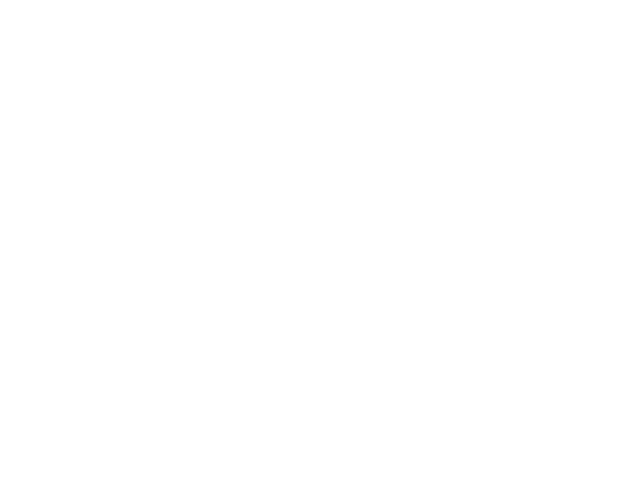
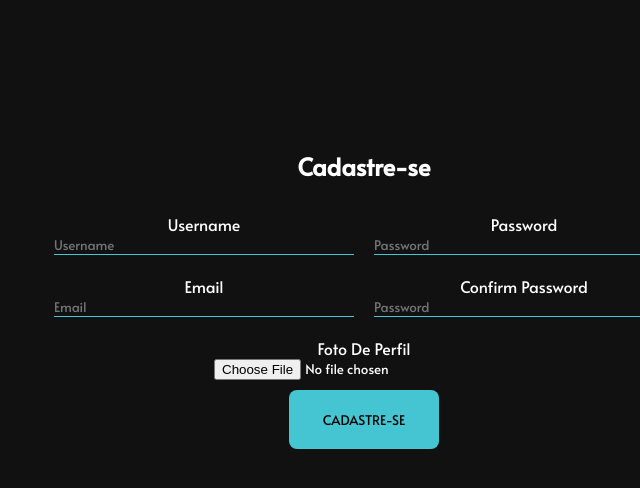
Before and after one commit to felipAlves/PlayMusics, a plain HTML site: page www/frontend/app/Login/cadastro.html in a window 1280 px wide. Shown: the whole page, without its empty margins (276-916 px from the left). Drawn offline with Linux system fonts and the light colour scheme.

Commit message:
finalizando pagina de cadastro (frontend)
apenas parte visual sem nenhuma chamada a api por enquanto

```diff
--- a/www/frontend/app/Login/cadastro.html
+++ b/www/frontend/app/Login/cadastro.html
@@ -3,15 +3,60 @@
 <head>
     <meta charset="UTF-8">
     <meta name="viewport" content="width=device-width, initial-scale=1.0">
-    <title></title>
+    <!-- CSS -->
+    <link rel="stylesheet" href="../../assets/css/Login/login.css">
+    <link rel="stylesheet" href="../../assets/css/Login/cadastro.css">
+    <!-- js -->
+    <title>CADASTRA-SE</title>
 </head>
 <body>
-
-
-    <div id="">
-
+    <div id="cadastro">
+        <header id="header_cadastro">
+            <h2>Cadastre-se</h2>
+        </header>
+        <form id="form_login" action="">
+            <div class="form_group">
+                <div class="form_item">
+                    <div class="col">
+                        <label for="username_cadastro">
+                            Username
+                        </label>
+                        <input type="text" class="input_form" id="username_cadastro" placeholder="Username">
+                    </div>
+                    <div class="col">
+                        <label for="email_cadastro">
+                            Email
+                        </label>
+                        <input type="email" class="input_form" id="username_email" placeholder="Email">
+                    </div>
+                </div>
+                <div class="form_item">
+                    <div class="col">
+                        <label for="password_cadastro">
+                            Password
+                        </label>
+                        <input type="password" class="input_form" id="password_cadastro" placeholder="Password">
+                    </div>
+                    <div class="col">
+                        <label for="username_cadastro">
+                            Confirm Password
+                        </label>
+                        <input type="password" class="input_form" id="username_cadastro" placeholder="Password">
+                    </div>
+                </div>
+                <div class="form_item">
+                    <label for="img">
+                        Foto De Perfil
+                    </label>
+                    <input type="file" name="foto_perfil" id="foto_perfil">
+                </div>
+            </div>
+            <div>
+                <button id="btn_cadastro">
+                    CADASTRE-SE
+                </button>
+            </div>
+        </form>
     </div>
-
-
 </body>
 </html>
--- a/www/frontend/assets/css/Login/cadastro.css
+++ b/www/frontend/assets/css/Login/cadastro.css
@@ -0,0 +1,45 @@
+.form_group {
+    display: flex;
+    flex-wrap: wrap;
+    text-align: center;
+}
+
+.header-cadastro, h2 {
+    color: white;
+}
+
+.col {
+    display: flex;
+    flex-direction: column;
+    margin-top: 20px;
+}
+
+.form_item {
+    width: 50%;
+    margin: auto;
+}
+
+#cadastro {
+    width: 50%;
+    margin: 150px auto;
+    text-align: center;
+}
+
+#btn_cadastro {
+    padding: 20px;
+    background: rgb(68, 197, 209);
+    border: none;
+    width: 150px;
+    border-radius: 8px;
+}
+
+@media (max-width: 700px) {
+    #cadastro {
+        width: 80%;
+        margin: 100px auto;
+    }
+
+    .form_item {
+        width: 100%;
+    }
+}
--- a/www/frontend/assets/css/Login/login.css
+++ b/www/frontend/assets/css/Login/login.css
@@ -23,7 +23,7 @@ body {
     flex-direction: column;
     color: white;
     padding: 10px;
-    margin-bottom: 20px;
+    margin-bottom: 25px;
 }
 
 .input_form {
```
